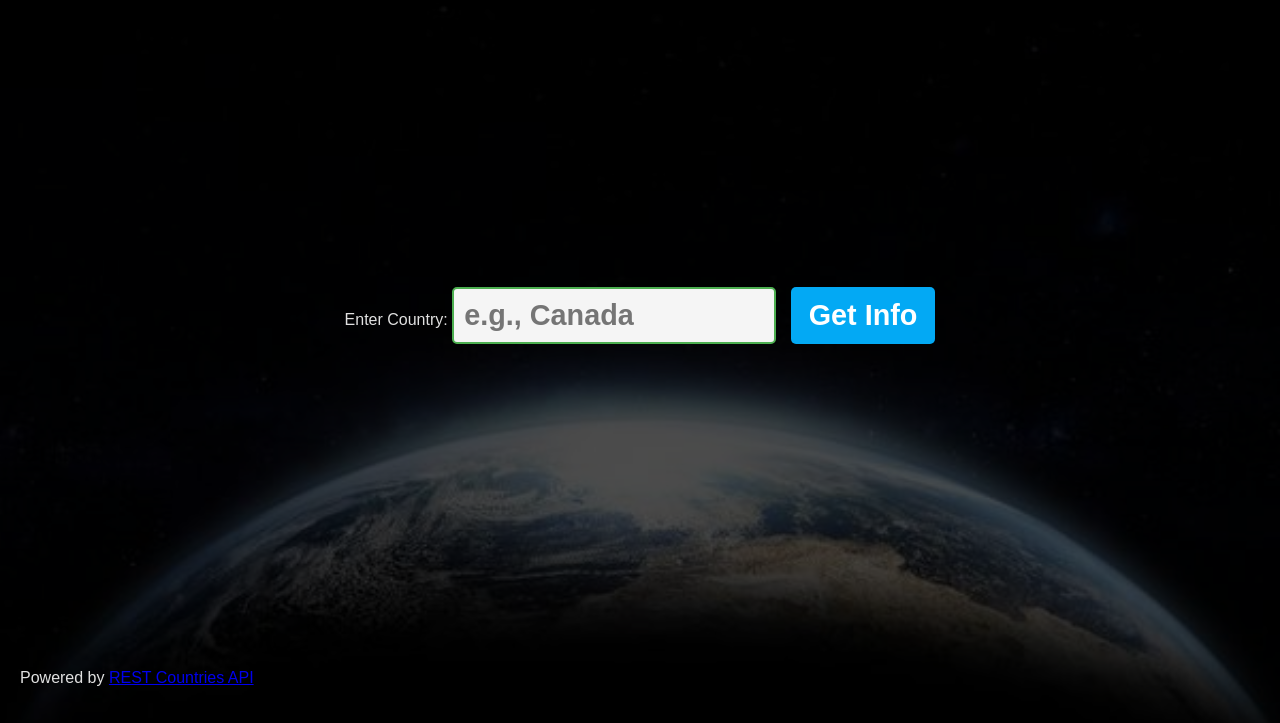
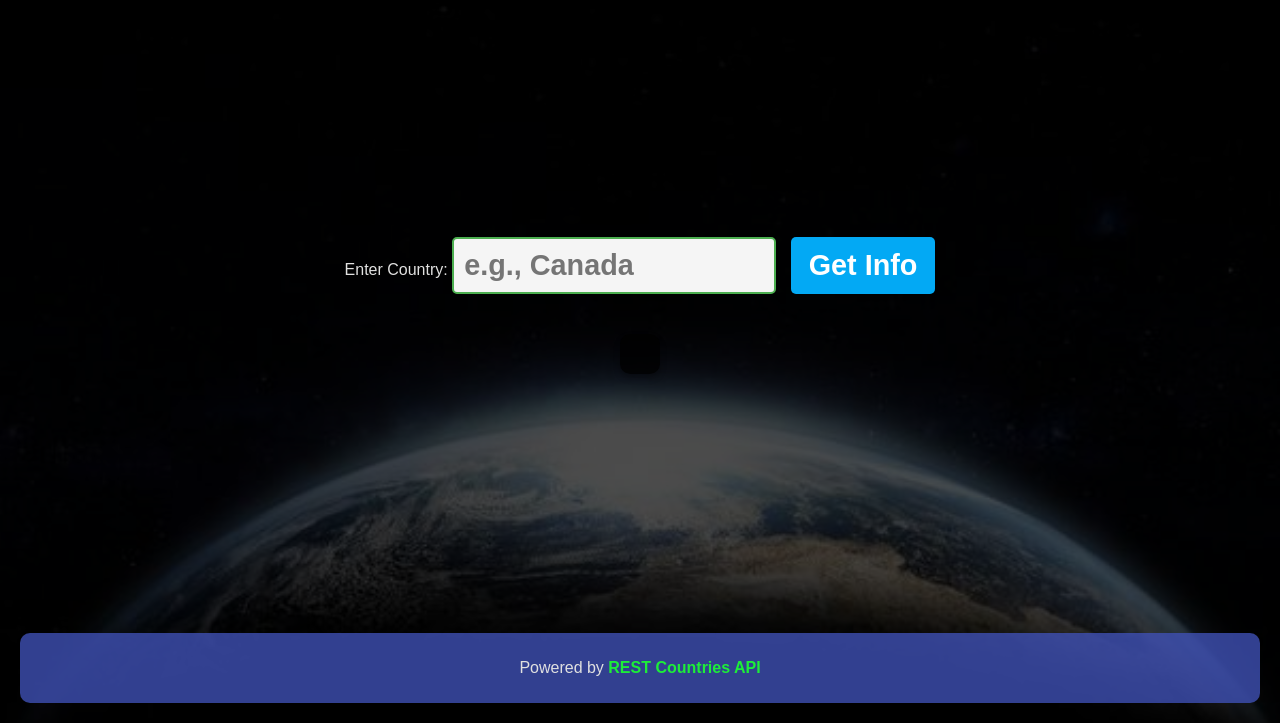
Before and after one commit to Dolcythareja/Assign-3-client-java, a plain HTML site: page index.html in a window 1280 px wide. Shown: the part 117-840 px from the top of the page. Drawn offline with Linux system fonts and the light colour scheme.

Commit message:
Footer Styling in style.css

```diff
--- a/style.css
+++ b/style.css
@@ -74,3 +74,42 @@ button {
 button:hover {
     background-color: #0288d1;
 }
+
+/* Country Info Section */
+#countryInfo {
+    margin-top: 20px;
+    text-align: center;
+    background-color: rgba(0, 0, 0, 0.8);
+    padding: 20px;
+    border-radius: 10px;
+    max-width: 400px;
+    color: #fff;
+    font-size: 1.2em;
+    font-weight: bold;
+    box-shadow: 0 4px 6px rgba(0, 0, 0, 0.3);
+}
+
+#countryInfo img {
+    margin-top: 10px;
+    border: 3px solid #4caf50;
+    border-radius: 10px;
+}
+/* Footer */
+footer {
+    text-align: center;
+    padding: 10px;
+    background-color: rgba(63, 81, 181, 0.8); /* Indigo background */
+    border-radius: 10px;
+    margin-top: 20px;
+    color: #e0e0e0;
+}
+
+footer a {
+    color: #1dee38; /* Bright yellow link */
+    text-decoration: none;
+    font-weight: bold;
+}
+
+footer a:hover {
+    text-decoration: underline;
+}
```
